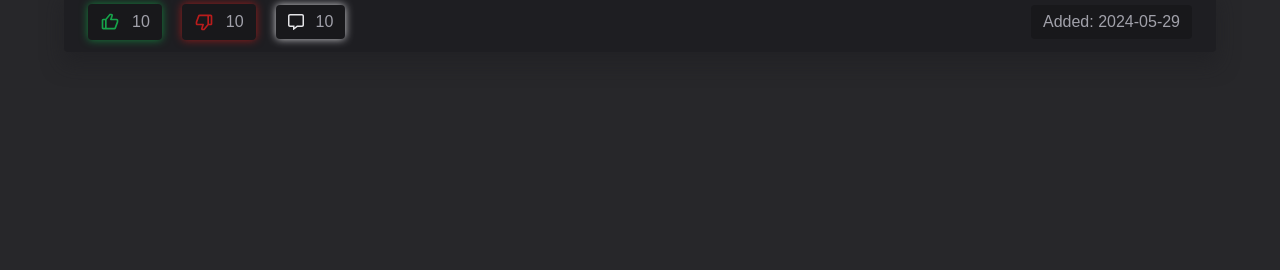
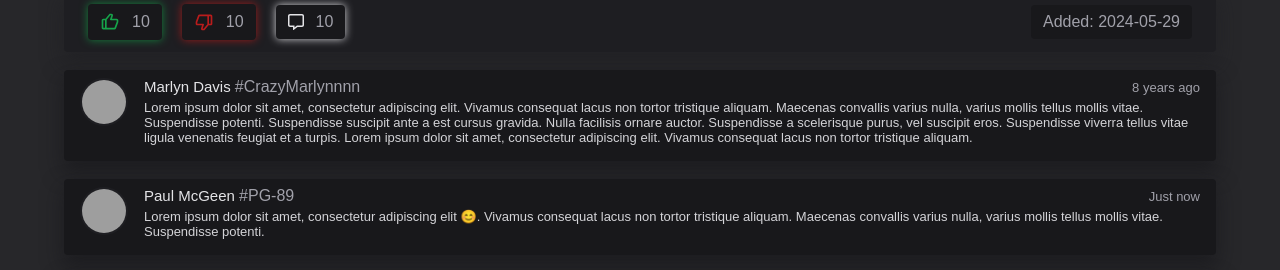
Before and after one commit to j-osypiuk/Art-Loom, a React (Vite) app: page /gallery in a window 1280 px wide. Shown: the part 682-952 px from the top of the page. Before the commit the page ends 800 px from the top, so only its background shows below. Built offline with nearby package versions, Linux system fonts and the light colour scheme; grey boxes are pictures that could not be loaded.

Commit message:
Create Comment and CommentSection components

```diff
--- a/src/App.jsx
+++ b/src/App.jsx
@@ -29,6 +29,8 @@ import "./styles/components/LoadingSpinner.css"
 import "./styles/pages/DiscoverPage.css"
 import "./styles/pages/GalleryArtPage.css"
 import "./styles/components/UserBanner.css"
+import "./styles/components/Comment.css"
+import "./styles/components/CommentSection.css"
 import {BrowserRouter as Router, Route, Routes} from "react-router-dom";
 import LoginPage from "./pages/LoginPage.jsx";
 import HomePage from "./pages/HomePage.jsx";
--- /dev/null
+++ b/src/components/Comment.jsx
@@ -0,0 +1,51 @@
+const Comment = ({props}) => {
+
+    const getTimeAgo = (date) => {
+        const now = new Date();
+        const past = new Date(date);
+        const timeDifferenceInSeconds = Math.floor((now - past) / 1000);
+
+        const years = Math.floor(timeDifferenceInSeconds / (3600 * 24 * 365));
+        const months = Math.floor(timeDifferenceInSeconds / (3600 * 24 * 30));
+        const days = Math.floor(timeDifferenceInSeconds / (3600 * 24));
+        const hours = Math.floor(timeDifferenceInSeconds / 3600);
+        const minutes = Math.floor(timeDifferenceInSeconds / 60);
+
+        if (years >= 1) {
+            return years === 1 ? '1 year ago' : `${years} years ago`;
+        } else if (months >= 1) {
+            return months === 1 ? '1 month ago' : `${months} months ago`;
+        } else if (days >= 1) {
+            return days === 1 ? '1 day ago' : `${days} days ago`;
+        } else if (hours >= 1) {
+            return hours === 1 ? '1 hour ago' : `${hours} hours ago`;
+        } else if (minutes >= 1) {
+            return minutes === 1 ? '1 minute ago' : `${minutes} minutes ago`;
+        } else {
+            return 'Just now';
+        }
+    }
+
+    return (
+        <div className="cmp-comment">
+            <img className="cmp-comment__profile-img"
+                 src="src/assets/profile-photo.jpg"
+                 alt="User Profile Photo"
+            />
+            <div className="cmp-comment__content-wrap">
+                <div className="cmp-comment__top-content-wrap">
+                    <div className="cmp-comment__full-name-wrap">
+                        <span className="cmp-comment__full-name">{`${props.fullName} `}</span>
+                        <span className="cmp-comment__nick-name">#{props.nickName}</span>
+                    </div>
+                    <div className="cmp-comment__date-wrap">
+                        <span className="cmp-comment__date">{getTimeAgo(props.publishedDate)}</span>
+                    </div>
+                </div>
+                <p className="cmp-comment__comment">{props.comment}</p>
+            </div>
+        </div>
+    )
+}
+
+export default Comment;
--- /dev/null
+++ b/src/components/CommentSection.jsx
@@ -0,0 +1,47 @@
+import React, {useState} from "react";
+import Comment from "../components/Comment.jsx"
+import LoadingSpinner from "./LoadingSpinner.jsx";
+import {getRandomDarkColor} from "../utils/colors.js";
+
+const CommentSection = ({props}) => {
+
+    const [comments, setComments] = useState([
+        {
+            id: 1,
+            userId: 1,
+            fullName: "Marlyn Davis",
+            nickName: "CrazyMarlynnnn",
+            publishedDate: "2015-09-15",
+            comment: "Lorem ipsum dolor sit amet, consectetur adipiscing elit. Vivamus consequat lacus non tortor tristique aliquam. Maecenas convallis varius nulla, varius mollis tellus mollis vitae. Suspendisse potenti. Suspendisse suscipit ante a est cursus gravida. Nulla facilisis ornare auctor. Suspendisse a scelerisque purus, vel suscipit eros. Suspendisse viverra tellus vitae ligula venenatis feugiat et a turpis. Lorem ipsum dolor sit amet, consectetur adipiscing elit. Vivamus consequat lacus non tortor tristique aliquam."
+        },
+        {
+            id: 2,
+            userId: 2,
+            fullName: "Paul McGeen",
+            nickName: "PG-89",
+            publishedDate: "2024-10-19",
+            comment: "Lorem ipsum dolor sit amet, consectetur adipiscing elit 😊. Vivamus consequat lacus non tortor tristique aliquam. Maecenas convallis varius nulla, varius mollis tellus mollis vitae. Suspendisse potenti."
+        },
+        {
+            id: 3,
+            userId: 3,
+            fullName: "Steve Wazowski",
+            nickName: "Sevvee",
+            publishedDate: "2024-03-01",
+            comment: "Lorem ipsum dolor sit amet, consectetur adipiscing elit."
+        }
+    ]);
+
+    return (
+        <div className="cmp-comment-section">
+            {
+                comments.map((comment) => <Comment key={comment.id} props={comment} />)
+            }
+            <div className="cmp-comment-section__loading-wrap">
+                <LoadingSpinner size={4} width={0.8} color={getRandomDarkColor()}/>
+            </div>
+        </div>
+    )
+}
+
+export default CommentSection;
--- a/src/pages/GalleryArtPage.jsx
+++ b/src/pages/GalleryArtPage.jsx
@@ -4,6 +4,7 @@ import {Colors} from "../utils/colors.js";
 import TextWrap from "../components/TextWrap.jsx";
 import Tag from "../components/Tag.jsx";
 import StatsBanner from "../components/StatsBanner.jsx";
+import CommentSection from "../components/CommentSection.jsx";
 
 const GalleryArtPage = () => {
 
@@ -60,6 +61,7 @@ const GalleryArtPage = () => {
                 </div>
             </div>
             <StatsBanner props={bannerContent.stats} showDate={true}/>
+            <CommentSection />
         </div>
     )
 }
--- /dev/null
+++ b/src/styles/components/Comment.css
@@ -0,0 +1,59 @@
+.cmp-comment {
+    display: flex;
+    align-items: stretch;
+    gap: 1.6rem;
+    background-color: var(--clr-secondary);
+    border-radius: 0.4rem;
+    padding: 0.8rem 1.6rem;
+    box-shadow: 0 1rem 2rem 0.2rem rgba(19, 19, 23, 0.5);
+    transition: var(--transition-default);
+    margin-top: 1.8rem;
+}
+
+.cmp-comment__profile-img {
+    width: 4.8rem;
+    height: 4.8rem;
+    object-fit: cover;
+    border-radius: 50%;
+    border: 0.2rem solid var(--clr-secondary-light);
+}
+
+.cmp-comment__content-wrap {
+    flex-grow: 1;
+}
+
+.cmp-comment__top-content-wrap {
+    display: flex;
+    justify-content: space-between;
+    align-items: center;
+}
+
+.cmp-comment__full-name-wrap {
+    display: inline-block;
+}
+
+.cmp-comment__full-name-wrap:hover {
+    cursor: pointer;
+    text-decoration: underline;
+}
+
+.cmp-comment__full-name {
+    font-size: 1.5rem;
+    color: var(--clr-gray-200);
+}
+
+.cmp-comment__nick-name {
+    font-size: 1.6rem;
+    color: var(--clr-gray-400);
+}
+
+.cmp-comment__date {
+    font-size: 1.3rem;
+    color: var(--clr-gray-400);
+}
+
+.cmp-comment__comment {
+    font-size: 1.3rem;
+    padding: 0.4rem 0.8rem 0.8rem 0;
+    color: var(--clr-gray-300);
+}
--- /dev/null
+++ b/src/styles/components/CommentSection.css
@@ -0,0 +1,6 @@
+.cmp-comment-section__loading-wrap {
+    display: flex;
+    align-items: center;
+    justify-content: center;
+    margin-top: 2.4rem;
+}
```
